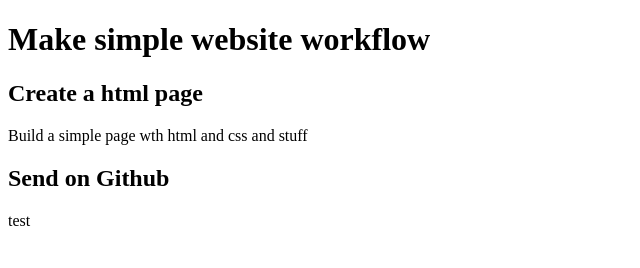
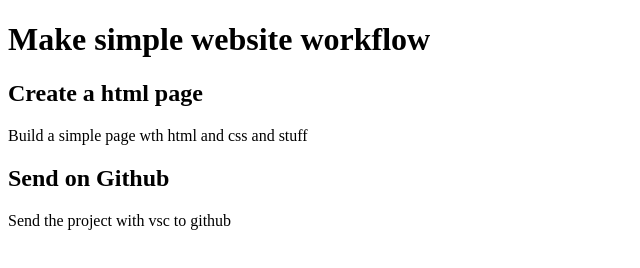
Before and after one commit to enkiBrant/workflow_netifly, a plain HTML site: page index.html in a window 1280 px wide. Shown: the whole page, without its empty margins (0-640 px from the left). Drawn offline with Linux system fonts and the light colour scheme.

Commit message:
correction

```diff
--- a/index.html
+++ b/index.html
@@ -7,5 +7,5 @@
 	<h2>Create a html page</h2>
 	<p>Build a simple page wth html and css and stuff</p>
 	<h2>Send on Github</h2>
-	<p>test</p>
+	<p>Send the project with vsc to github</p>
 </html>
```
